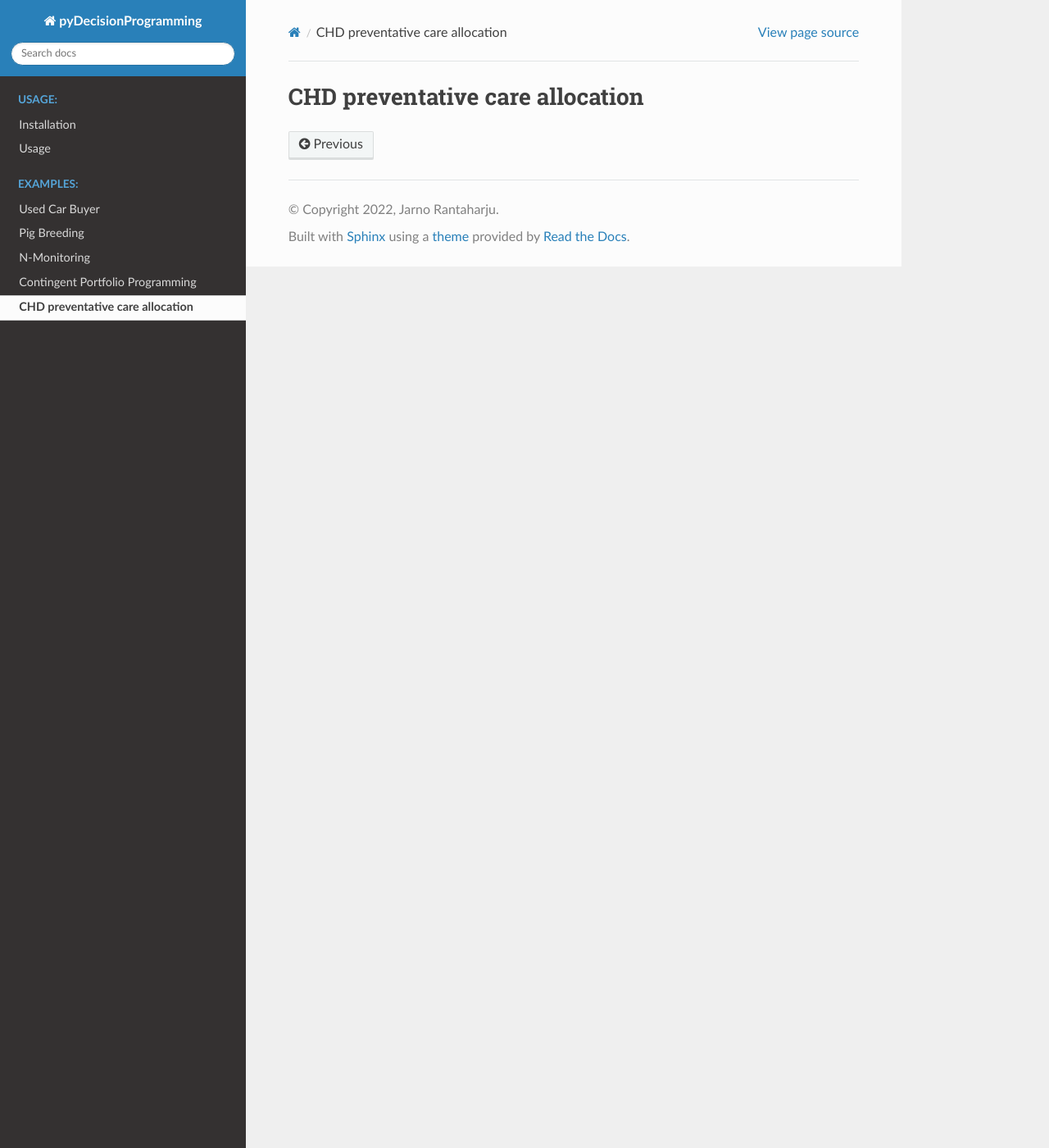
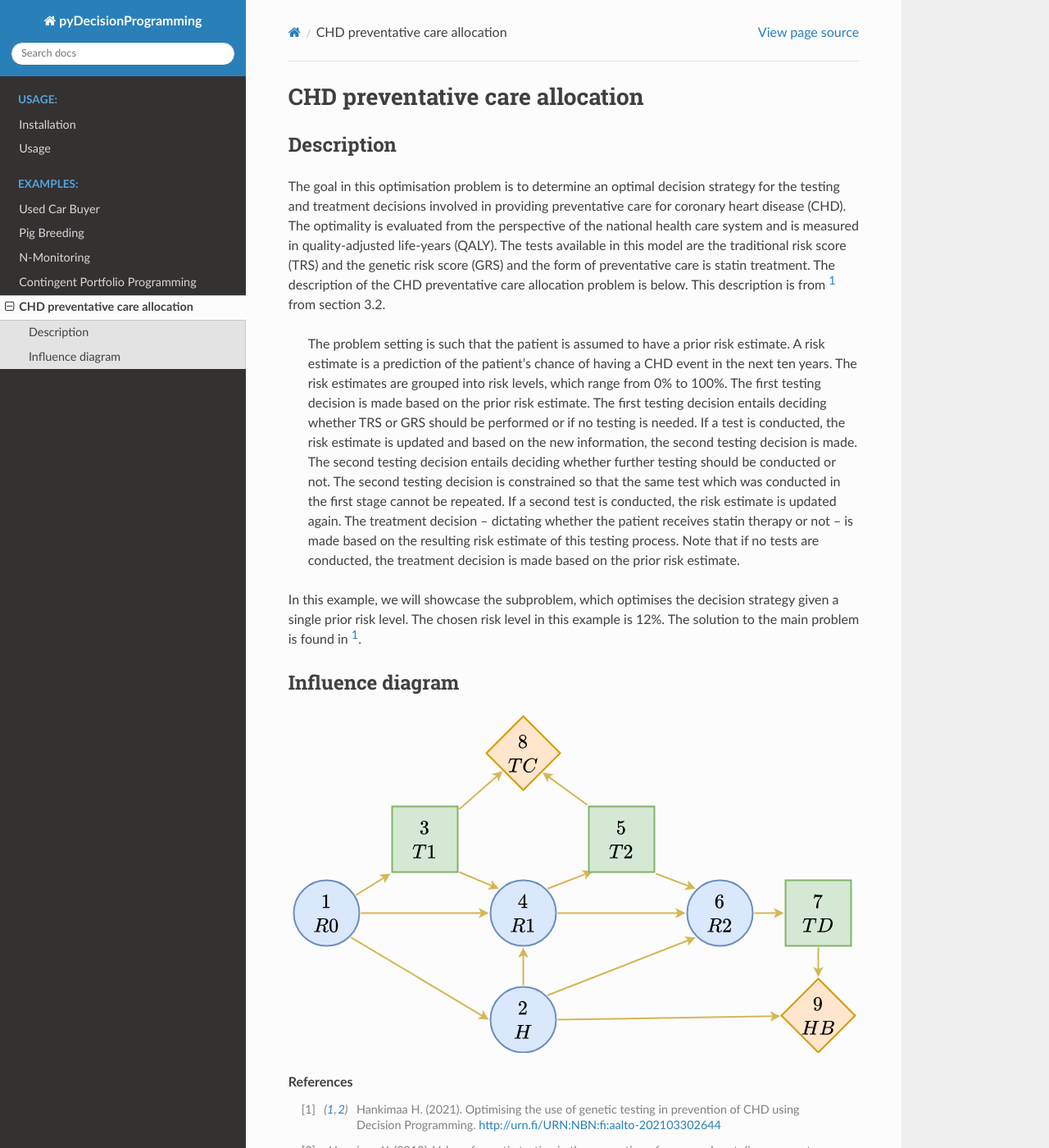
Before and after one commit to gamma-opt/pyDecisionProgramming, a Sphinx documentation site: the page built from docs/CHD-preventative-care-allocation.rst, in a window 1280 px wide and 1400 px high. Shown: the whole window at 82% size. Built offline with Sphinx 7.4.7 and the Read the Docs theme 2.0.0, drawn with Linux system fonts in a browser that asks for light colours; some of the changed text lies outside the part shown.

Commit message:
Start CHD

```diff
--- a/docs/CHD-preventative-care-allocation.rst
+++ b/docs/CHD-preventative-care-allocation.rst
@@ -1,2 +1,64 @@
 CHD preventative care allocation
 ================================
+
+Description
+...........
+
+The goal in this optimisation problem is to determine an
+optimal decision strategy for the testing and treatment
+decisions involved in providing preventative care for
+coronary heart disease (CHD). The optimality is evaluated
+from the perspective of the national health care system and
+is measured in quality-adjusted life-years (QALY). The
+tests available in this model are the traditional risk
+score (TRS) and the genetic risk score (GRS) and the form
+of preventative care is statin treatment. The description
+of the CHD preventative care allocation problem is below.
+This description is from [#Hankimaa]_ from section 3.2.
+
+  The problem setting is such that the patient is assumed
+  to have a prior risk estimate. A risk estimate is a
+  prediction of the patient’s chance of having a CHD event
+  in the next ten years. The risk estimates are grouped
+  into risk levels, which range from 0% to 100%. The first
+  testing decision is made based on the prior risk
+  estimate. The first testing decision entails deciding
+  whether TRS or GRS should be performed or if no testing
+  is needed. If a test is conducted, the risk estimate is
+  updated and based on the new information, the second
+  testing decision is made. The second testing decision
+  entails deciding whether further testing should be
+  conducted or not. The second testing decision is
+  constrained so that the same test which was conducted in
+  the first stage cannot be repeated. If a second test is
+  conducted, the risk estimate is updated again. The
+  treatment decision – dictating whether the patient
+  receives statin therapy or not – is made based on the
+  resulting risk estimate of this testing process. Note
+  that if no tests are conducted, the treatment decision is
+  made based on the prior risk estimate.
+
+In this example, we will showcase the subproblem, which
+optimises the decision strategy given a single prior risk
+level. The chosen risk level in this example is 12%. The
+solution to the main problem is found in [#Hankimaa]_.
+
+Influence diagram
+.................
+
+.. image:: figures/CHD_preventative_care.svg
+  :alt: The influence diagram of the CHD preventative care problem described below.
+
+
+
+
+
+
+
+
+
+.. rubric:: References
+
+.. [#Hankimaa] Hankimaa H. (2021). Optimising the use of genetic testing in prevention of CHD using Decision Programming. http://urn.fi/URN:NBN:fi:aalto-202103302644
+
+.. [#Hynninen] Hynninen Y. (2019). Value of genetic testing in the prevention of coronary heart disease events. PLOS ONE, 14(1):1–16. https://doi.org/10.1371/journal.pone.0210010
```
Also changed, not shown: docs/figures/CHD_preventative_care.svg (added).
